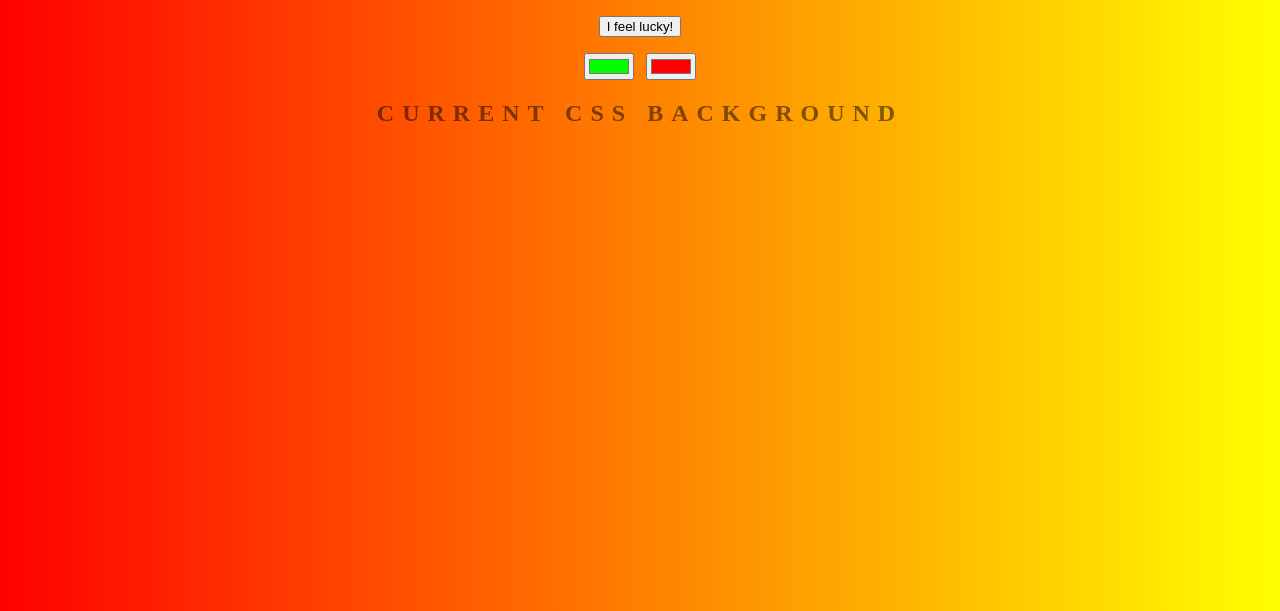
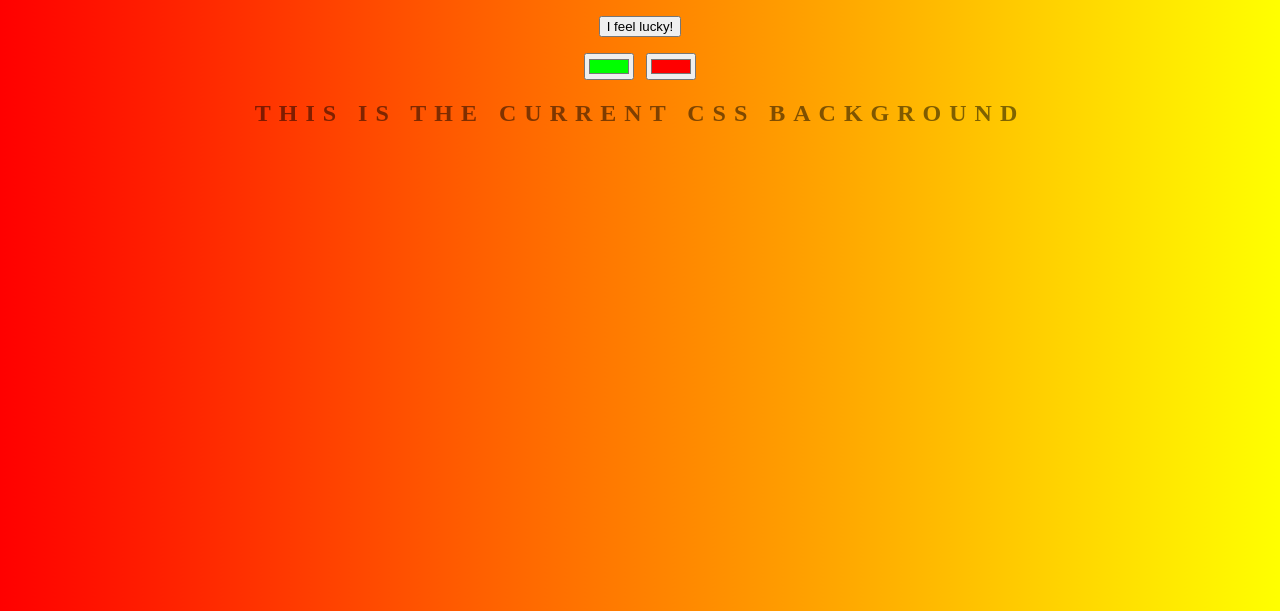
Before and after one commit to BiroGabrielZoltan/Background_Generator, a plain HTML site: page index.html in a window 1280 px wide. Shown: the part 189-800 px from the top of the page. Drawn offline with Linux system fonts and the light colour scheme.

```diff
--- a/index.html
+++ b/index.html
@@ -10,7 +10,7 @@
 	<p><button id= "butt">I feel lucky!</button></p>
 	<input class="color1" type="color" name="color1" value="#00ff00">
 	<input class="color2" type="color" name="color2" value="#ff0000">
-	<h2>Current CSS Background</h2>
+	<h2>this is the current CSS Background</h2>
 	<h3></h3>
 	<script type="text/javascript" src="script.js"></script>
 </body>
```
